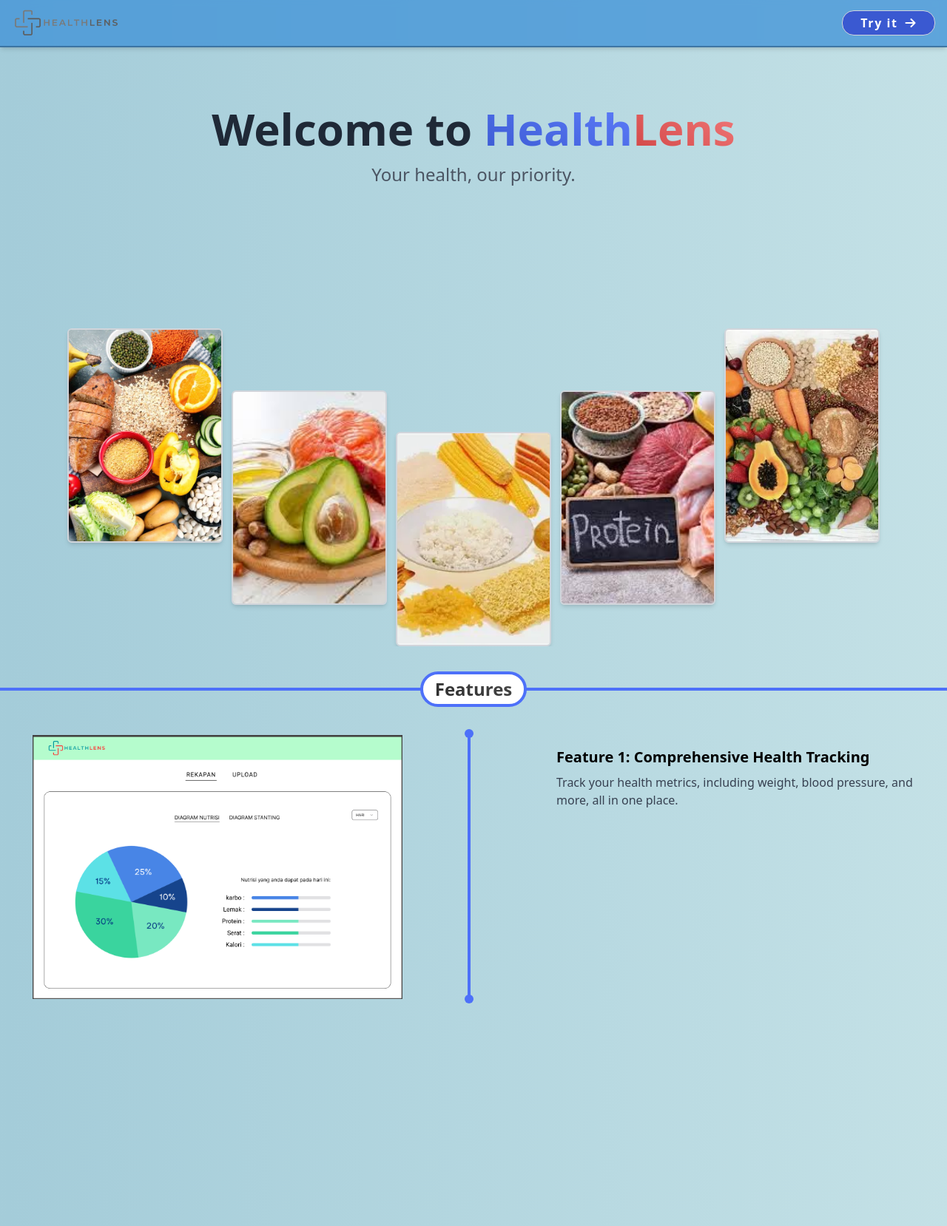
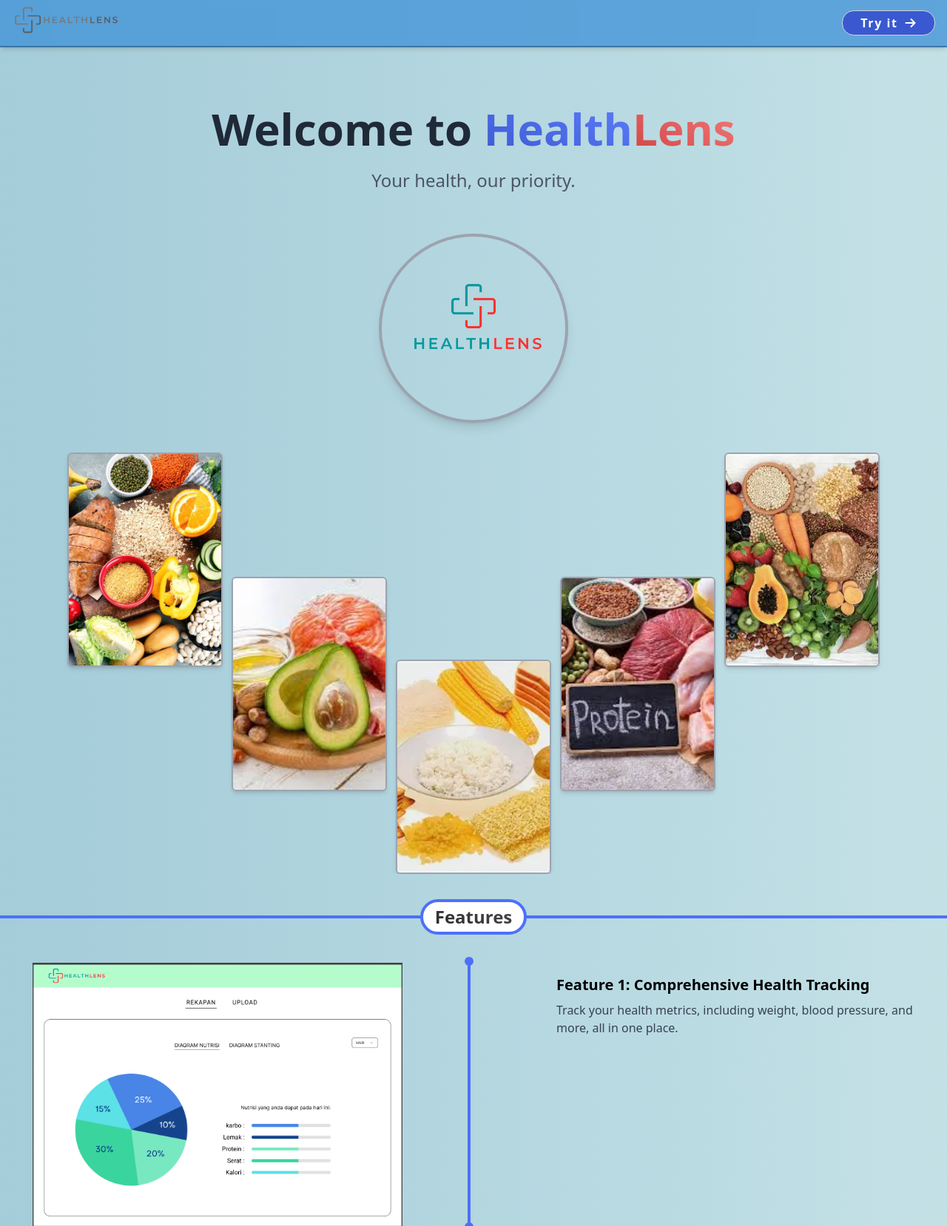
Before and after one commit to alfrdzley/healthlens, a Django app: page / in a window 1280 px wide. Shown: the top 1658 px of the page at 74% size. Run offline with Django 5.2, Linux system fonts and the light colour scheme; some libraries are stand-ins or nearby versions.

Commit message:
Add new image file 3.png with metadata and content

```diff
--- a/templates/hero/Hero.html
+++ b/templates/hero/Hero.html
@@ -1,34 +1,47 @@
 {% load static %}
-<div class="w-full overflow-hidden ">
-
+<div class="w-full overflow-hidden">
   <div class="flex flex-col items-center justify-center mt-36">
-    <h1 class="text-6xl font-bold text-gray-800 mb-4">Welcome to <span class="bg-gradient-to-tr from-[#3A59D1] to-[#5f7efc] bg-clip-text text-transparent">Health</span><span class=" bg-gradient-to-tr from-[#d04343] to-[#f47e7e] bg-clip-text text-transparent">Lens</span></h1>
-    <p class="text-2xl text-gray-600">Your health, our priority.</p>
+    <h1 class="text-6xl font-bold text-gray-800 mb-4">
+      Welcome to
+      <span
+        class="bg-gradient-to-tr from-[#3A59D1] to-[#5f7efc] bg-clip-text text-transparent"
+        >Health</span
+      ><span
+        class="bg-gradient-to-tr from-[#d04343] to-[#f47e7e] bg-clip-text text-transparent"
+        >Lens</span
+      >
+    </h1>
+    <p class="text-2xl text-gray-600 mt-2">Your health, our priority.</p>
+    <img
+      src="{% static 'images/3.png' %}"
+      alt="HealthLens"
+      class="w-64 h-64 mt-14 rounded-full shadow-lg border-4 border-gray-400 object-cover"
+    />
   </div>
 
-  <div class="flex gap-3 justify-center items-center mt-3 px-4">
+  <div class="flex gap-3 justify-center items-cente px-4">
     <img
-      class="w-[210px] h-[290px] rounded-md shadow-md border-2 border-gray-300  object-cover mt-10"
+      class="w-[210px] h-[290px] rounded-md shadow-md border-2 border-gray-400 object-cover mt-10"
       src="{% static 'images/content/heros/karbo.jpg' %}"
       alt="Hero Image"
     />
     <img
-      class="w-[210px] h-[290px] rounded-md shadow-md border-2 border-gray-300  object-cover mt-52"
+      class="w-[210px] h-[290px] rounded-md shadow-md border-2 border-gray-400 object-cover mt-52"
       src="{% static 'images/content/heros/lemak.jpeg' %}"
       alt="Hero Image"
     />
     <img
-      class="w-[210px] h-[290px] rounded-md shadow-md border-2 border-gray-300  object-cover mt-80"
+      class="w-[210px] h-[290px] rounded-md shadow-md border-2 border-gray-400 object-cover mt-80"
       src="{% static 'images/content/heros/makanan_kalori.webp' %}"
       alt="Hero Image"
     />
     <img
-      class="w-[210px] h-[290px] rounded-md shadow-md border-2 border-gray-300  object-cover mt-52"
+      class="w-[210px] h-[290px] rounded-md shadow-md border-2 border-gray-400 object-cover mt-52"
       src="{% static 'images/content/heros/protein.jpeg' %}"
       alt="Hero Image"
     />
     <img
-      class="w-[210px] h-[290px] rounded-md shadow-md border-2 border-gray-300  object-cover mt-10"
+      class="w-[210px] h-[290px] rounded-md shadow-md border-2 border-gray-400 object-cover mt-10"
       src="{% static 'images/content/heros/makanan_serat.webp' %}"
       alt="Hero Image"
     />
--- a/templates/snippets/Navbar.html
+++ b/templates/snippets/Navbar.html
@@ -2,10 +2,10 @@
 <div
   class="bg-[#3D90D7]/75 h-16 justify-between flex items-center px-4 border-b-2 border-[#20496e]/50 shadow-md w-full fixed top-0 z-50 filter backdrop-blur-sm"
 >
-  <div class="">
+  <div class="mt-1">
     <img
       class="w-36 object-cover filter grayscale hover:grayscale-0 transition-all duration-300 ease-in-out"
-      src="{% static 'images/logo.png' %}"
+      src="{% static 'images/2.png' %}"
       alt="Logo"
     />
   </div>
--- a/theme/static/css/dist/styles.css
+++ b/theme/static/css/dist/styles.css
@@ -920,6 +920,14 @@ select {
   margin-top: 20rem;
 }
 
+.mt-6 {
+  margin-top: 1.5rem;
+}
+
+.mt-1 {
+  margin-top: 0.25rem;
+}
+
 .block {
   display: block;
 }
@@ -960,6 +968,10 @@ select {
   height: 0.75rem;
 }
 
+.h-64 {
+  height: 16rem;
+}
+
 .w-40 {
   width: 10rem;
 }
@@ -1018,6 +1030,10 @@ select {
 
 .w-5 {
   width: 1.25rem;
+}
+
+.w-64 {
+  width: 16rem;
 }
 
 .flex-col {
@@ -1141,6 +1157,11 @@ select {
 .border-\[\#4d70f9\] {
   --tw-border-opacity: 1;
   border-color: rgb(77 112 249 / var(--tw-border-opacity, 1));
+}
+
+.border-gray-400 {
+  --tw-border-opacity: 1;
+  border-color: rgb(156 163 175 / var(--tw-border-opacity, 1));
 }
 
 .bg-\[\#3A59D1\] {
```
Also changed, not shown: static/images/1.png (added), static/images/2.png (added), static/images/3.png (added), static/images/logo.png (deleted).
